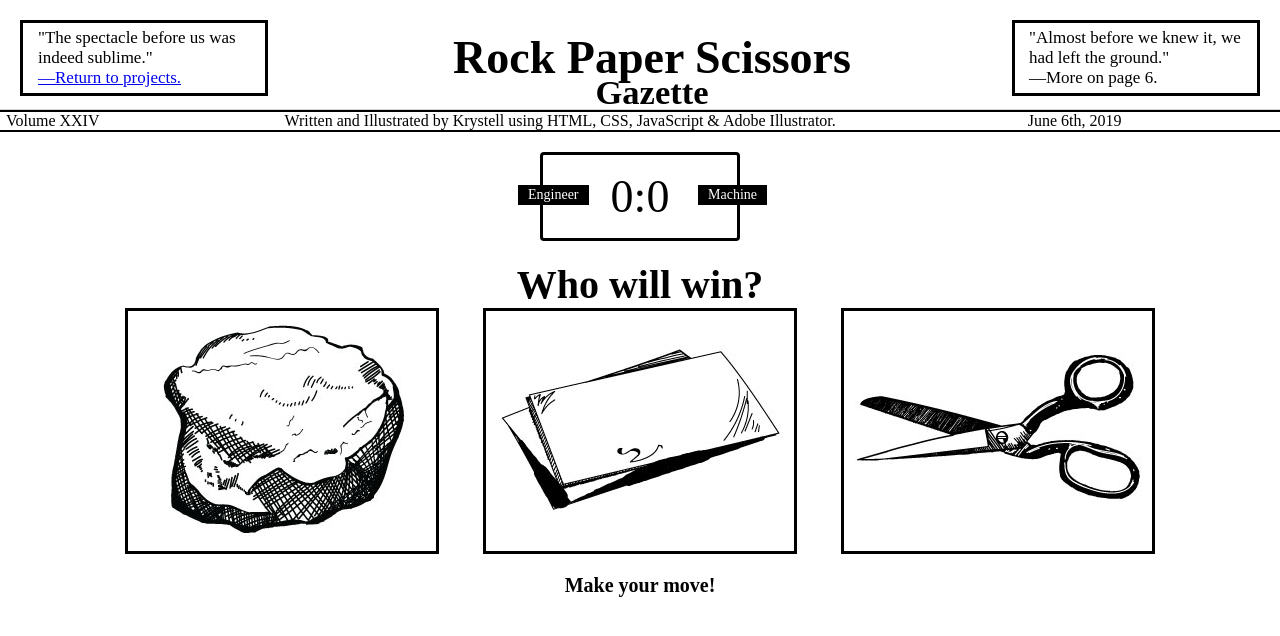
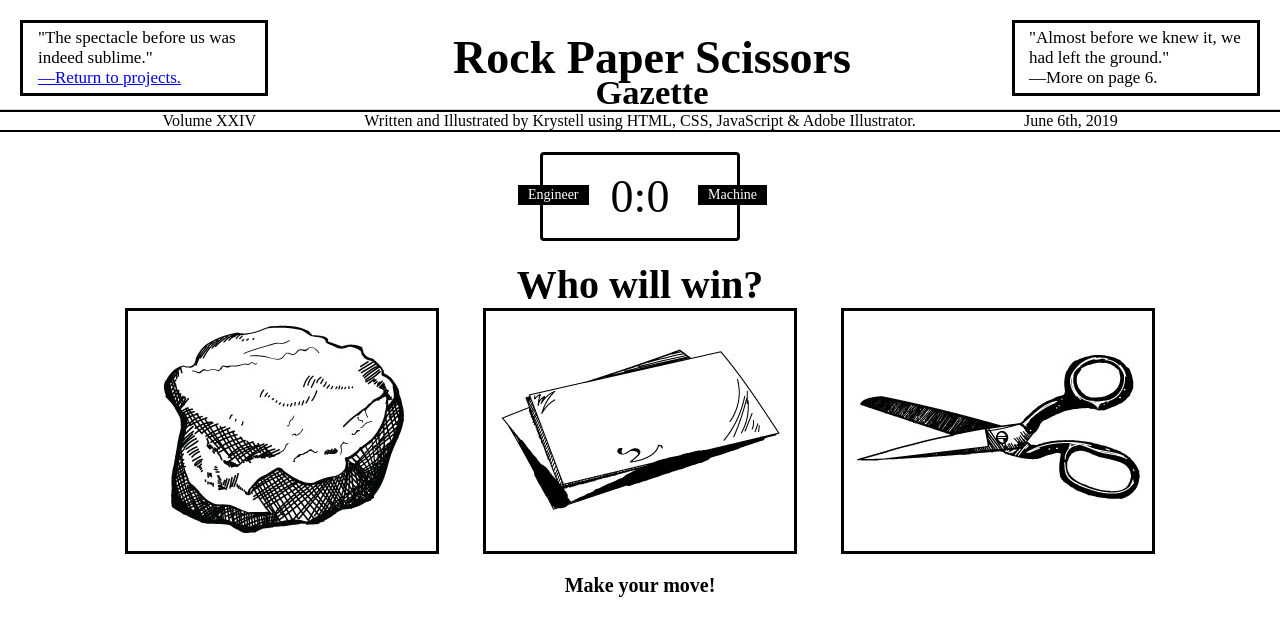
Before and after one commit to KrystellBarraza/rockpaperscissors, a plain HTML site: page index.html in a window 1280 px wide. Drawn offline with Linux system fonts and the light colour scheme; a web font is replaced by a local one.

Commit message:
Fourth commit

```diff
--- a/styles.css
+++ b/styles.css
@@ -57,22 +57,24 @@ body {
 
 .folio {
     display: flex;
-    align-items: center;
 }
 
 #volume-number {
+    width: 20%;
     font-family: 'IM Fell English SC', serif;
-    padding-left: 6px;
+    text-align: right;
 }
 
 #tagline {
+    width: 60%;
     font-family: 'IM Fell English', serif;
-    padding-left: 185px;
+    text-align: center;
 }
 
 #date {
+    width: 20%;
     font-family: 'IM Fell English SC', serif;
-    padding-left: 192px;
+    text-align: left;
 }
 
 .scoreBoard {
```
